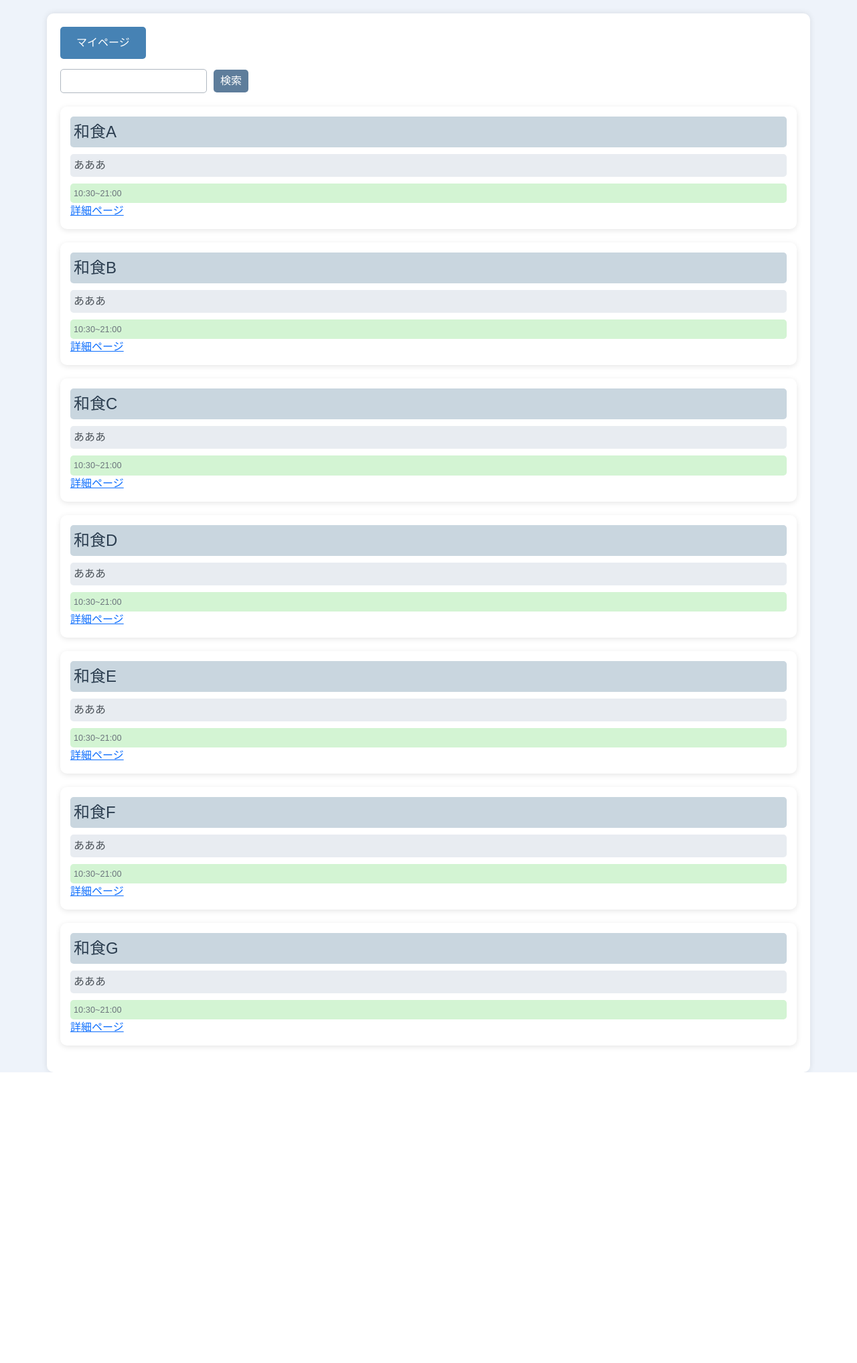
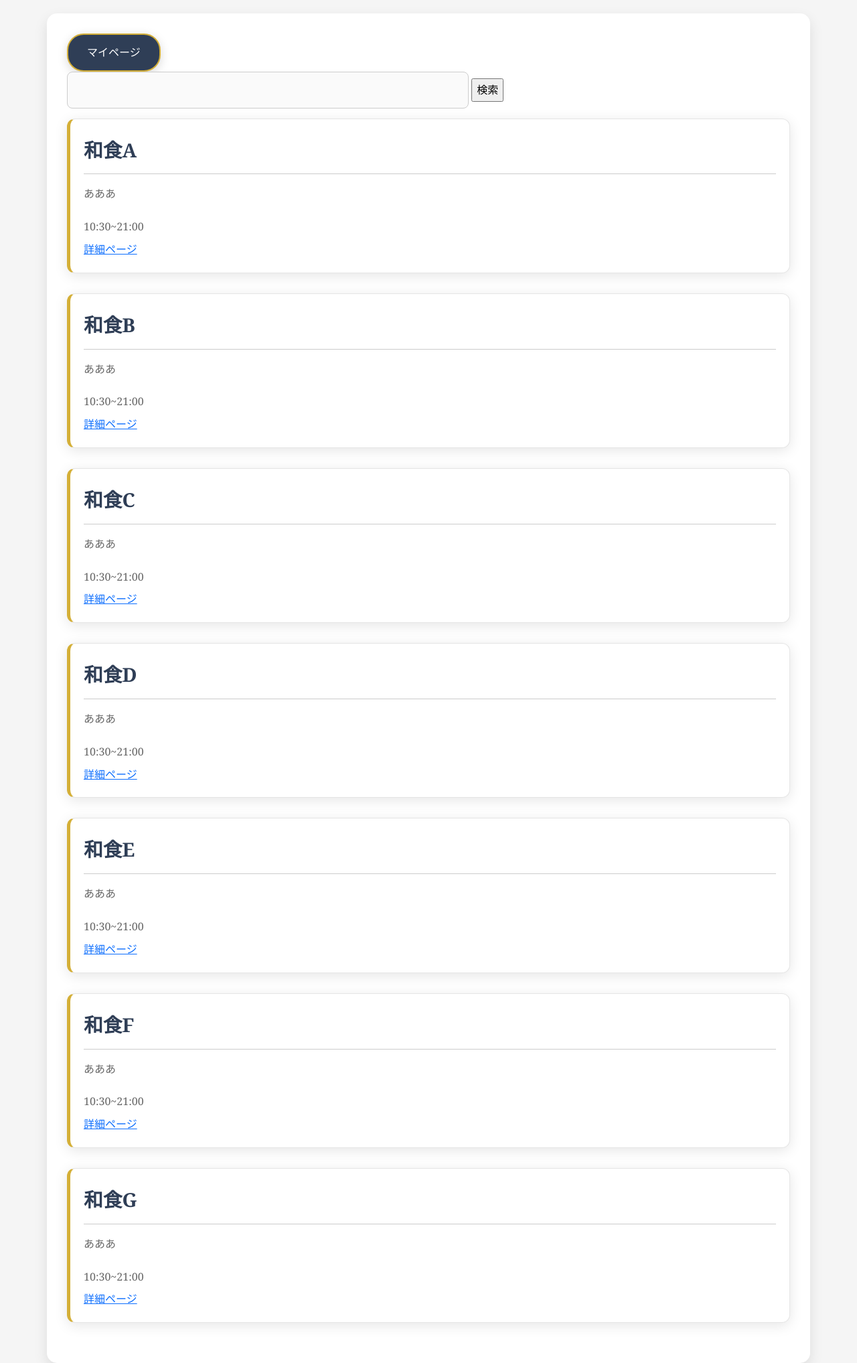
Before and after one commit to o1-mat/django-tabelog-kadai, a Django app: page / in a window 1280 px wide. Shown: the whole page at 67% size. Before the commit the page ends 1601 px from the top, so only its background shows below. Run offline with Django 5.2, Linux system fonts and the light colour scheme; data comes from the database, SQL or seed files in the repository; parts of the project's set-up code (start-up, migrations or seed data) failed here and were passed over.

Commit message:
Add files via upload

```diff
--- a/kadai_002/static/style.css
+++ b/kadai_002/static/style.css
@@ -1,111 +1,135 @@
 body {
-    background-color: #eef3fa;
-    font-family: 'Arial', sans-serif;
+    background-color: #f5f5f5; /* 柔らかいアイボリーグレーで上品な雰囲気を演出 */
+    font-family: 'Georgia', serif; /* セリフフォントで高級感を演出 */
+    color: #333;
     margin: 0;
     padding: 0;
+    line-height: 1.8; /* 行間を広くして読みやすさを強調 */
 }
 
-
-
+/* コンテナ */
 .container {
     margin-top: 20px;
-    padding: 20px;
+    padding: 30px;
     background-color: #ffffff;
-    border-radius: 10px;
-    box-shadow: 0px 0px 10px rgba(0, 0, 0, 0.1);
+    border-radius: 15px; /* 少し丸みを持たせて柔らかな印象に */
+    box-shadow: 0px 8px 20px rgba(0, 0, 0, 0.1); /* シャドウで上質感を追加 */
 }
 
-
-form {
-    margin-bottom: 20px;
-    display: flex;
-    align-items: center;
+/* ボタンの改善 */
+.button {
+    display: inline-block;
+    padding: 12px 28px;
+    font-size: 16px;
+    color: #ffffff;
+    background-color: #2f3e56; /* 落ち着いたダークネイビー */
+    border: 2px solid #d4af37; /* ゴールドのボーダーで高級感を演出 */
+    text-decoration: none;
+    border-radius: 25px; /* 丸みを持たせて親しみやすさを */
+    transition: background 0.4s, box-shadow 0.4s;
+    box-shadow: 0px 4px 15px rgba(0, 0, 0, 0.15); /* 控えめな影で立体感を追加 */
 }
 
-/* 検索フォーム */
-input[type="text"] {
-    padding: 5px;
-    font-size: 1em;
-    margin-right: 10px;
-    border-radius: 5px;
-    border: 1px solid #b0b8c1;
+.button:hover {
+    background-color: #1e2b40; /* ホバー時に少し暗めの色に変更して落ち着いた変化を演出 */
+    box-shadow: 0px 6px 20px rgba(0, 0, 0, 0.2); /* シャドウを強調し、浮き上がり感を演出 */
 }
 
-/* 検索ボタン */
-input[type="submit"] {
-    background-color: #5e7d9b;
-    color: white;
-    padding: 5px 10px;
-    border: none;
-    border-radius: 5px;
-    cursor: pointer;
+/* フォームの入力フィールド */
+input[type="text"], input[type="number"], input[type="datetime-local"] {
+    padding: 12px;
+    font-size: 1em;
+    margin-bottom: 15px;
+    border-radius: 8px;
+    border: 1px solid #ccc;
+    width: 100%;
+    max-width: 600px;
+    transition: box-shadow 0.3s, border-color 0.3s;
+    background-color: #fafafa; /* 柔らかい背景色で落ち着いた印象 */
 }
 
-/* 検索ボタンにカーソルを重ねとき */
-input[type="submit"]:hover {
-    background-color: #496384;
+input[type="text"]:focus, input[type="number"]:focus, input[type="datetime-local"]:focus {
+    box-shadow: 0px 0px 10px rgba(212, 175, 55, 0.3); /* ゴールドのグローで高級感を演出 */
+    border-color: #d4af37; /* フォーカス時にゴールドの枠 */
 }
 
-/* 店舗情報(カードデザイン） */
+/* 店舗カードのデザイン */
 .restaurant-card {
     background-color: #ffffff;
-    border-radius: 10px;
-    box-shadow: 0px 2px 8px rgba(0, 0, 0, 0.1);
-    padding: 15px;
-    margin-bottom: 20px;
+    border-radius: 12px;
+    padding: 20px;
+    margin-bottom: 30px;
+    box-shadow: 0px 4px 20px rgba(0, 0, 0, 0.1);
+    border: 1px solid #e5e5e5; /* 軽く目立つ枠を追加 */
+    border-left: 5px solid #d4af37; /* 左側にゴールドラインを追加し高級感を演出 */
+    transition: transform 0.4s, box-shadow 0.4s;
 }
 
-/* 店舗名 */
-.restaurant-card .name {
-    margin: 0;
-    font-size: 1.5em;
-    color: #2c3e50;
-    background-color: #c9d6df;
-    padding: 5px;
-    border-radius: 5px;
+.restaurant-card:hover {
+    transform: translateY(-3px); /* ホバー時にわずかに浮き上がる */
+    box-shadow: 0px 8px 25px rgba(0, 0, 0, 0.15); /* 上質な影で立体感を追加 */
 }
 
-/* 店舗説明 */
-.restaurant-card .description {
-    font-size: 1em;
-    color: #495057;
-    background-color: #e8ecf1;
-    padding: 5px;
-    border-radius: 5px;
-    margin-top: 10px;
+.restaurant-card .name {
+    font-size: 1.8em;
+    color: #2f3e56; /* タイトルの色をダークネイビーにして高級感 */
+    font-weight: bold;
+    padding-bottom: 10px;
+    border-bottom: 1px solid #ccc;
+    margin-bottom: 10px;
 }
 
-/* 営業時間 */
-.restaurant-card .hours {
-    font-size: 0.8em;
-    color: #6c757d;
-    background-color: #d3f4d3;
-    padding: 5px;
-    border-radius: 5px;
+.restaurant-card .description, .restaurant-card .hours {
+    font-size: 1em;
+    color: #666;
+    padding: 5px 0;
     margin-top: 10px;
+    line-height: 1.8; /* 読みやすさを強調 */
+}
+
+/* レビュー一覧 */
+.review {
+    background-color: #ffffff;
+    padding: 20px;
+    margin-bottom: 20px;
+    border-radius: 12px;
+    border-left: 5px solid #2f3e56; /* ダークネイビーのラインを追加 */
+    box-shadow: 0px 3px 10px rgba(0, 0, 0, 0.1);
+    font-style: italic; /* 上品な印象のためにイタリック */
+}
+
+/* アニメーション */
+@keyframes fadeInUp {
+    0% {
+        opacity: 0;
+        transform: translateY(20px);
+    }
+    100% {
+        opacity: 1;
+        transform: translateY(0);
+    }
+}
+
+.restaurant-card, .button, .review {
+    animation: fadeInUp 0.8s ease-in-out; /* ゆっくりとしたアニメーションで上品さを強調 */
+}
+
+/* レスポンシブデザイン */
+@media (max-width: 768px) {
+    .container {
+        padding: 20px;
     }
 
     .button {
-    display: inline-block;
-    padding: 12px 24px; /* パディングを少し広めに調整 */
-    font-size: 16px;
-    color: white;
-    background-color: #4682b4; /* スチールブルー */
-    text-decoration: none;
-    border-radius: 5px;
-    margin-bottom: 15px; /* ボタン間の縦方向の間隔を設定 */
+        font-size: 14px;
+        padding: 10px 25px;
     }
 
-.button:hover {
-    background-color: #2e8b57; /* シーグリーン */
+    .restaurant-card {
+        padding: 15px;
     }
 
-.premium-setting {
-    font-size: 20px;
-    font-weight: bold;
-    color: #333;
-    list-style-type: disc; /* 箇条書きのスタイル */
-    padding-left: 20px;
-    margin-left: 40px;
-    display: list-item; /* 箇条書きとして表示 */
+    input[type="text"], input[type="number"], input[type="datetime-local"] {
+        width: calc(100% - 30px);
     }
+}
```
Lines whose indentation alone changed are shown as unchanged.
